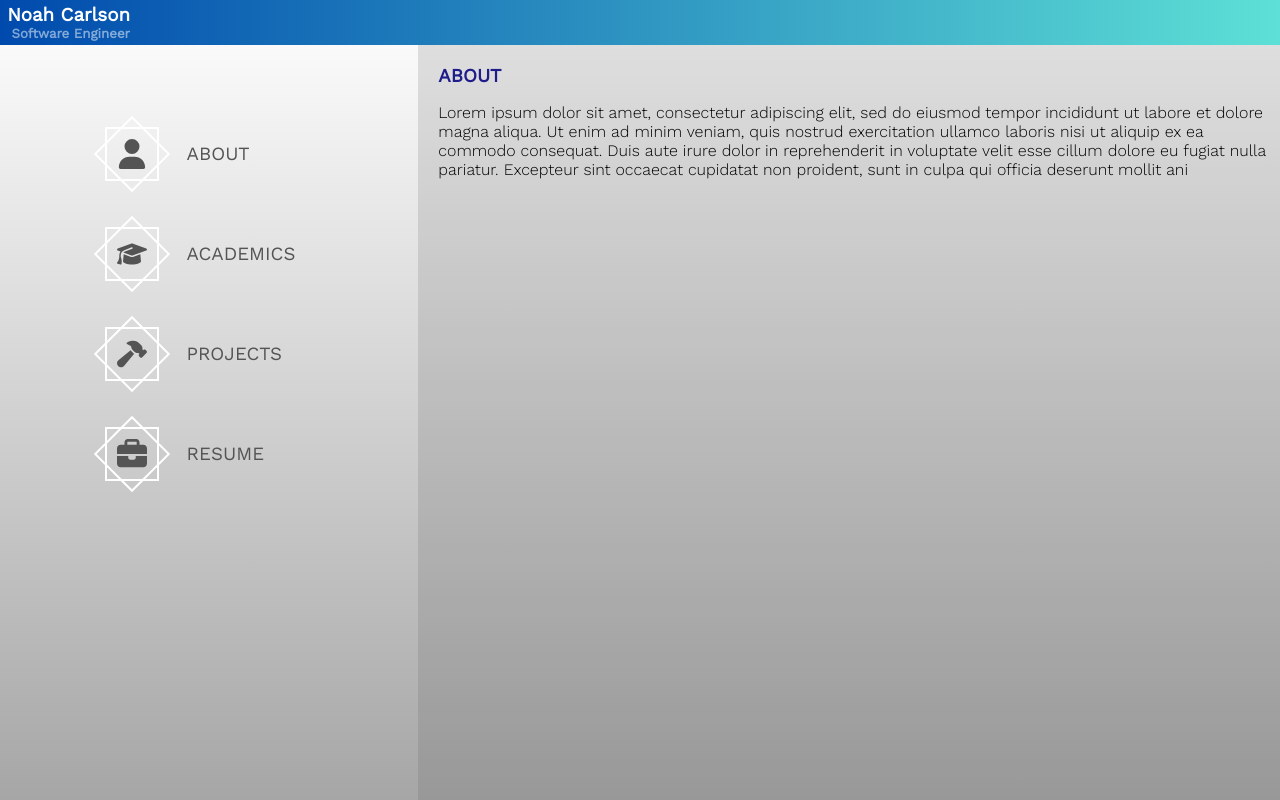
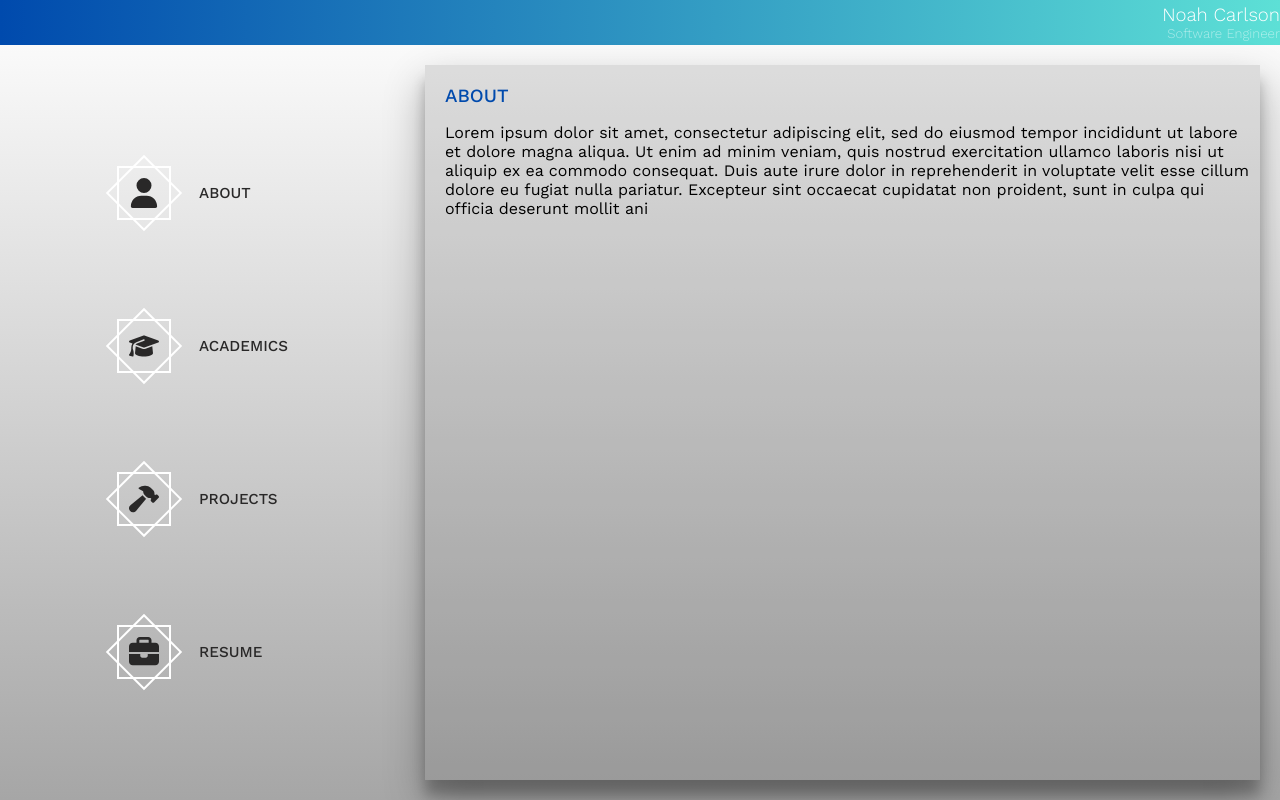
Before and after one commit to Smirqy/resume_site, a React (Create React App) app: page / in a window 1280 px wide. Built offline with nearby package versions, Linux system fonts and the light colour scheme.

Commit message:
Fix menu

```diff
--- a/public/index.html
+++ b/public/index.html
@@ -16,7 +16,7 @@
     -->
     <link rel="preconnect" href="https://fonts.googleapis.com">
     <link rel="preconnect" href="https://fonts.gstatic.com" crossorigin>
-    <link href="https://fonts.googleapis.com/css2?family=Work+Sans:wght@200;300;400&display=swap" rel="stylesheet">
+    <link href="https://fonts.googleapis.com/css2?family=Work+Sans:wght@200;300;400;500;600;700&display=swap" rel="stylesheet">
 
     <!--
       Notice the use of %PUBLIC_URL% in the tags above.
--- a/src/App.css
+++ b/src/App.css
@@ -9,12 +9,12 @@
   flex: 1;
   display: flex;
   flex-direction: column;
+  justify-content: center;
   height: 45px;
   background: linear-gradient(90deg, #004aad, #5de0d6);
-  padding-right: calc(100% - 130px);
   text-align: right;
-  justify-content: center;
   color: white;
+  padding-left: 10px;
 }
 
 .screen-container {
@@ -51,22 +51,32 @@
   padding-top: 20px;
   padding-left: 20px;
   overflow: hidden;
+  box-shadow: rgba(0, 0, 0, 0.3) 0px 19px 38px, rgba(0, 0, 0, 0.22) 0px 15px 12px;
+  margin: 20px;
+  height: calc(100% - 40px);
 }
+
 .column-left {
   flex: 4;
+  display: flex;
+  justify-content: center;
 }
 
 .menu-container {
-  margin-top: 20%;
+  display: flex;
+  flex-direction: column;
+  justify-content: space-evenly;
+  padding: 20px;
 }
 
-.clean-header {
-  margin: 0;
+
+.display-header {
+  color:#004aad;
+  font-weight: 500;
 }
 
-.display-header {
-  color:#1e1d8b;
-  font-display: bold;
+.display-text {
+  font-weight: 400;
 }
 
 .text-container {
@@ -80,61 +90,24 @@
 }
 
 .text-container::-webkit-scrollbar-thumb {
-  background: #004aad;
+  background: #5de0d6;
 
 }
 .text-container::-webkit-scrollbar-track {
 }
 
 .text-container::-webkit-scrollbar-thumb:hover {
-  background: #0264e4;
+  background: #004aad;
 }
 
 .opacity-50 {
   opacity: .5;
 }
 
-
-
-/* flex: 1;
-  padding: 10px;
-  min-width: 300px;
-  max-width: 500px;
-  margin: 10px;
-  background-color: #282c34;
-  border-radius: 10px;
-  box-shadow: 0 0 10px 0 rgba(0,0,0,0.5); */
-
-.App-logo {
-  height: 40vmin;
-  pointer-events: none;
+.clean-header {
+  margin: 0;
 }
 
-@media (prefers-reduced-motion: no-preference) {
-  .App-logo {
-    animation: App-logo-spin infinite 20s linear;
-  }
+.font-weight-300 {
+  font-weight: 300;
 }
-
-.App-header {
-  min-height: 100vh;
-  display: flex;
-  flex-direction: column;
-  align-items: center;
-  justify-content: center;
-  font-size: calc(10px + 2vmin);
-  color: white;
-}
-
-.App-link {
-  color: #61dafb;
-}
-
-@keyframes App-logo-spin {
-  from {
-    transform: rotate(0deg);
-  }
-  to {
-    transform: rotate(360deg);
-  }
-}
--- a/src/App.js
+++ b/src/App.js
@@ -6,23 +6,23 @@ function App() {
   return (
     <div className="App">
       <div className="header-container">
-        <h3 className='clean-header'>Noah Carlson</h3>
-        <h5 className='clean-header opacity-50'>Software Engineer</h5>
+        <h3 className='clean-header font-weight-300'>Noah Carlson</h3>
+        <h5 className='clean-header opacity-50 font-weight-300'>Software Engineer</h5>
       </div>
       <div className="screen-container">
         <div className="column-container">
           <div className="column column-left">
             <div className="menu-container">
-              <MenuSelection icon="user" title="ABOUT" />
+              <MenuSelection icon="user" title="ABOUT"/>
               <MenuSelection icon="academics" title="ACADEMICS" />
               <MenuSelection icon="projects" title="PROJECTS" />
-              <MenuSelection icon="resume" title="RESUME" />
+              <MenuSelection icon="resume" title="RESUME"/>
             </div>
           </div>
           <div className="column column-right">
             <h3 className="left clean-header display-header">ABOUT</h3>
             <div className='text-container'>
-              <p> Lorem ipsum dolor sit amet, consectetur adipiscing elit, sed do eiusmod tempor incididunt ut labore et dolore magna aliqua. Ut enim ad minim veniam, quis nostrud exercitation ullamco laboris nisi ut aliquip ex ea commodo consequat. Duis aute irure dolor in reprehenderit in voluptate velit esse cillum dolore eu fugiat nulla pariatur. Excepteur sint occaecat cupidatat non proident, sunt in culpa qui officia deserunt mollit ani </p>
+              <p className='display-text'> Lorem ipsum dolor sit amet, consectetur adipiscing elit, sed do eiusmod tempor incididunt ut labore et dolore magna aliqua. Ut enim ad minim veniam, quis nostrud exercitation ullamco laboris nisi ut aliquip ex ea commodo consequat. Duis aute irure dolor in reprehenderit in voluptate velit esse cillum dolore eu fugiat nulla pariatur. Excepteur sint occaecat cupidatat non proident, sunt in culpa qui officia deserunt mollit ani </p>
             </div>
           </div>
         </div>
--- a/src/components/MenuSelection.js
+++ b/src/components/MenuSelection.js
@@ -33,17 +33,13 @@ function MenuSelection(props) {
 
     return (
 
-        <div className="menu_selection">
+        <div className="menu_selection" >
             {getIcon()}
             <div className="menu-selection-hover"></div>
             <h3 className='clean-header text'>{title}</h3>
             <div className="square-2"></div>
             <div className="square-1"></div>
 
-
-
-
-
         </div>
     );
 }
--- a/src/stylesheets/MenuSelection.css
+++ b/src/stylesheets/MenuSelection.css
@@ -3,11 +3,10 @@
     flex-direction: row;
     border-radius: 10px;
     align-items: center;
-    margin-top:12%;
-    margin-bottom:12%;
-    color: #545454;
-    padding-left: 25%;
+    color: rgb(41 40 40);
     position: relative;
+    cursor: pointer;
+    font-size: small;
 }
 
 .icon {
@@ -22,7 +21,8 @@
 }
 
 .text {
-    font-weight: 400;
+    font-weight: 500;
+    cursor: pointer;
 }
 
 .position-relative {
@@ -30,21 +30,21 @@
     left: 50px;
   }
 
-  .menu-selection-hover {
-    width: 79px;
-    height: 79px;
+.menu-selection-hover {
+    width: 77px;
+    height: 77px;
     position: absolute;
     top: -14px;
-    left: 22.3%;
+    left: -11px;
     border-radius: 50%;
     z-index: 101;
-  }
+}
 
 .square-1 {
     width: 50px; /* Set the desired size of the square */
     height: 50px; /* Set the desired size of the square */
     border: 2px solid white; /* Border color for the square */
-    transition: transform 0.5s ease; /* Add a transition for smooth rotation */
+    transition: transform 0.3s ease; /* Add a transition for smooth rotation */
     position: absolute;
 }
 
@@ -53,17 +53,14 @@
     height: 50px; /* Set the desired size of the square */
     border: 2px solid white; /* Border color for the square */
     transform: rotate(45deg);
-    transition: transform 0.5s ease; /* Add a transition for smooth rotation */
+    transition: transform 0.3s ease; /* Add a transition for smooth rotation */
     position: absolute;
 }
+
 .menu-selection-hover:hover {
-    cursor: pointer;
+
 }
 
-.text:hover {
-    cursor: pointer;
-    text-decoration: underline;
-}
 
 .menu-selection-hover:hover ~ .square-1 {
     transform: rotate(45deg);
@@ -73,9 +70,6 @@
     transform: rotate(135deg);
 }
 
-.menu-selection-hover:hover + .text {
-    text-decoration: underline;
-}
 
 .text:hover ~ .square-1 {
     transform: rotate(45deg);
@@ -84,3 +78,11 @@
 .text:hover ~ .square-2 {
     transform: rotate(135deg);
 }
+
+.no-margin-bottom {
+    margin-bottom: 0px;
+}
+
+.no-margin-top {
+    margin-top: 0px;
+}
```
